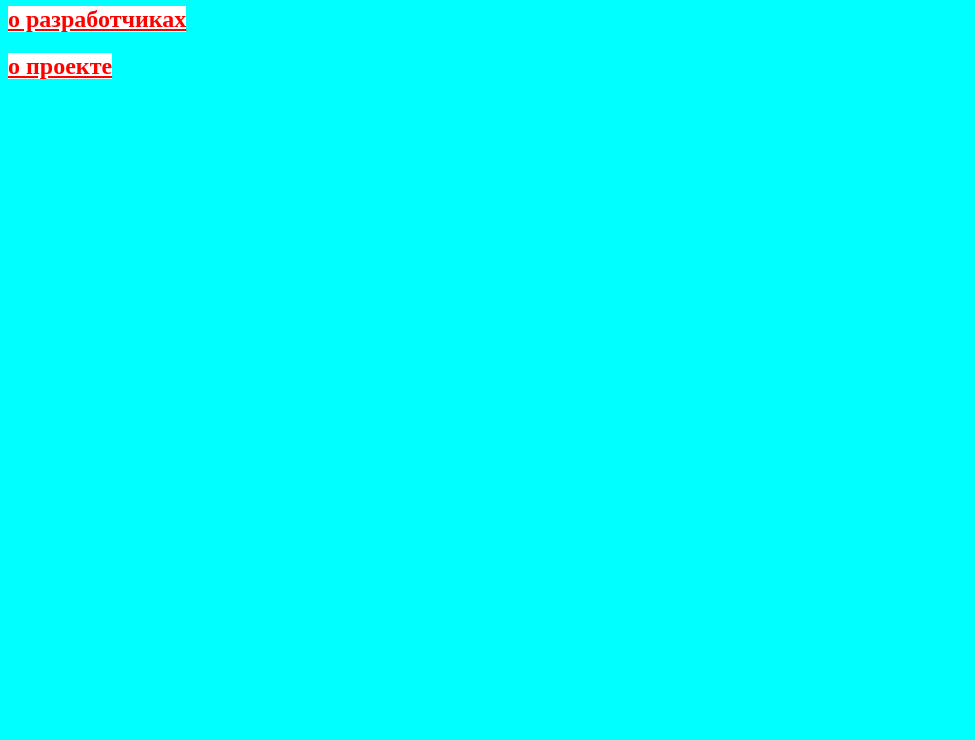
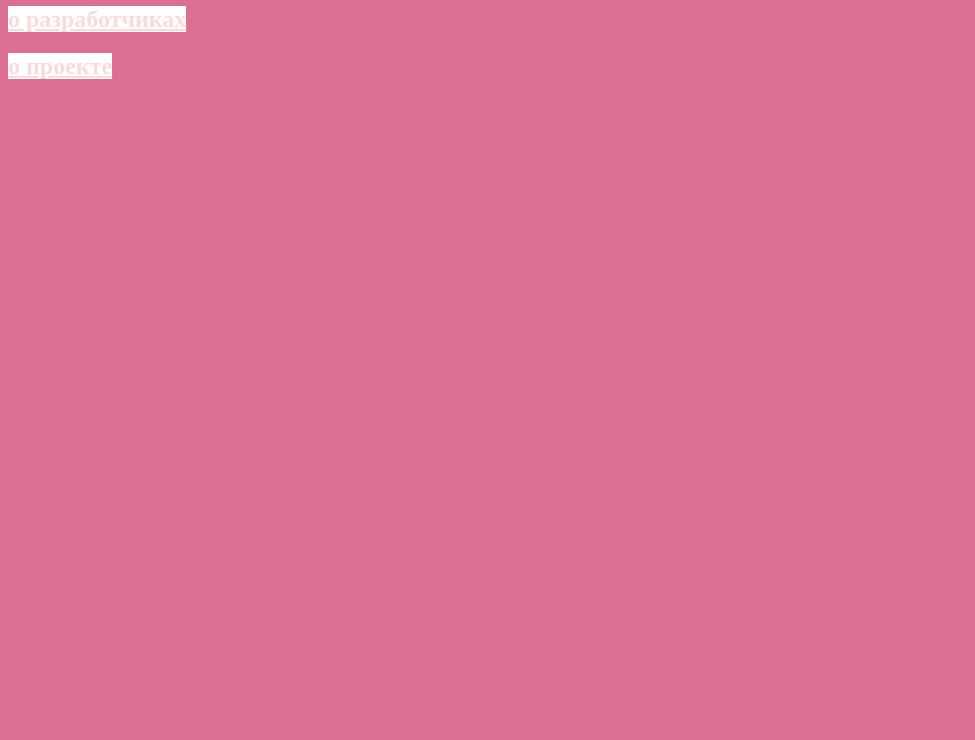
Before and after one commit to student10005/my_site, a plain HTML site: page index.html in a window 1280 px wide. Shown: the part 60-800 px from the top of the page, without its empty margins (0-975 px from the left). Drawn offline with Linux system fonts and the light colour scheme.

Commit message:
Update dizine.css

```diff
--- a/dizine.css
+++ b/dizine.css
@@ -1,9 +1,9 @@
 body {
-    background-color: #00FFFF;
+    background-color: #DB7093;
 }
 a{
    background-color: #FFFFFF;
-   color: #FF0000;
+   color: #FADADD;
 }
 h1{
    text-align: center;
```
